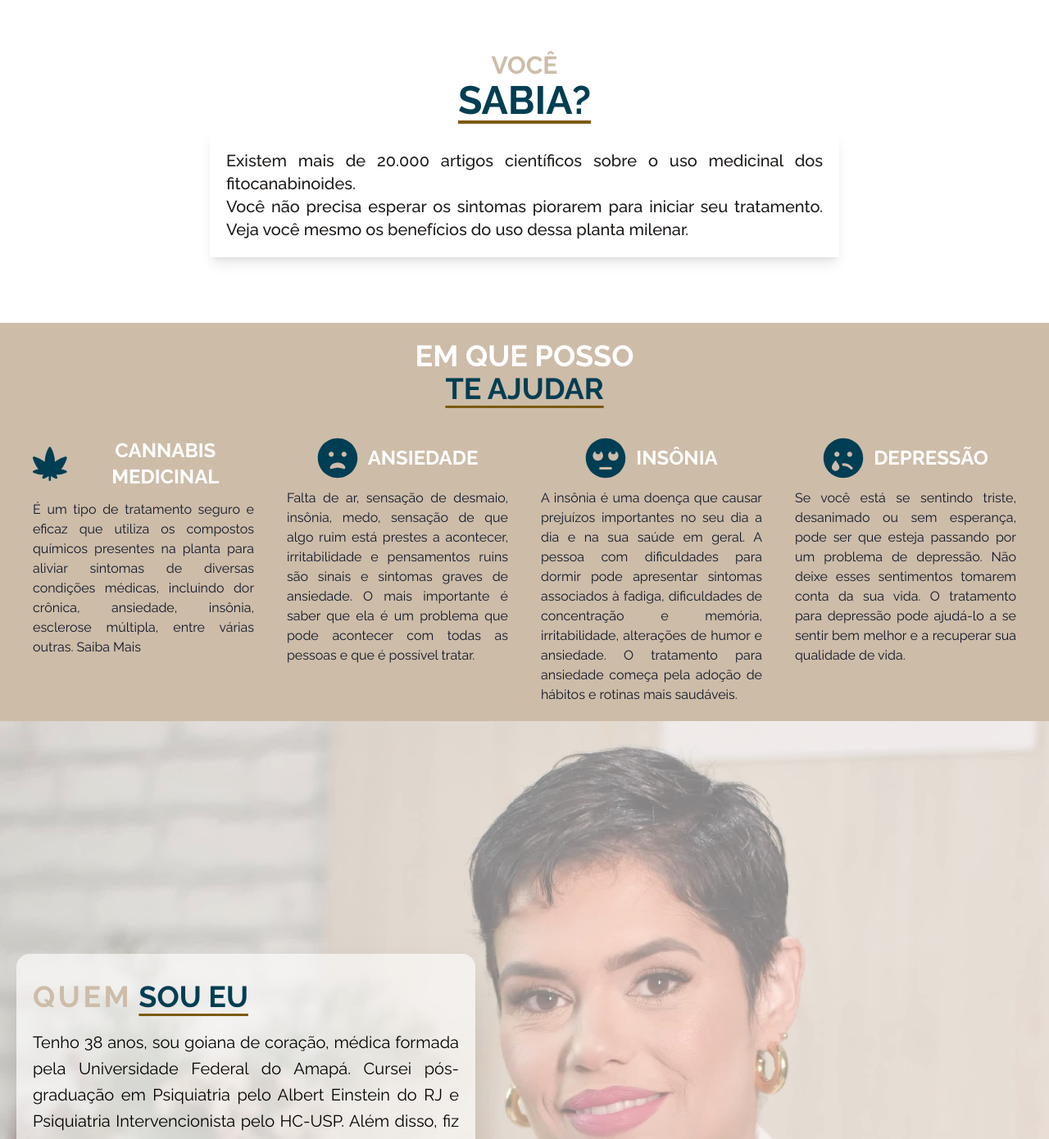
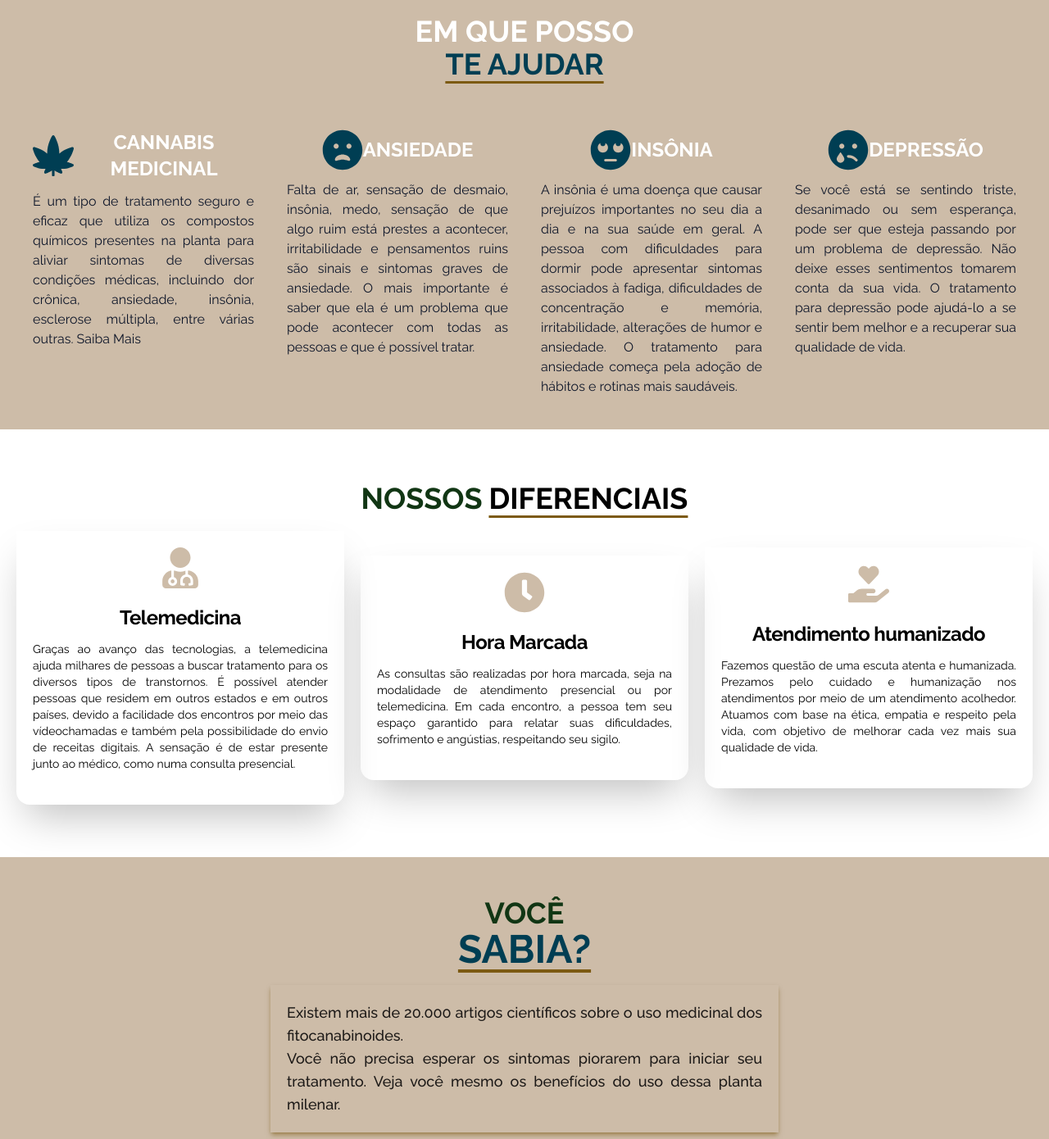
Before and after one commit to brunoprestesap/page-dra-camila, a React (Create React App) app: page /cannabis in a window 1280 px wide. Shown: the part 802-2192 px from the top of the page at 82% size. Built offline with nearby package versions, Linux system fonts and the light colour scheme.

Commit message:
Ajustes de cores e alguns espaçamentos

```diff
--- a/src/Pages/Cannabis.js
+++ b/src/Pages/Cannabis.js
@@ -25,7 +25,7 @@ const Cannabis = () => {
 
   return (
     <div className={currentMode === "dark" ? "dark" : ""}>
-      <div className="bg-white text-[#003E53] dark:bg-main-dark-bg dark:text-gray-200">
+      <div className="bg-white text-black dark:bg-main-dark-bg dark:text-gray-200">
         {/* BtnArrowUp Component */}
         <BtnUp color={currentColor} />
 
@@ -35,19 +35,19 @@ const Cannabis = () => {
           <Hero color={currentColor} />
 
           {/* Card inicial area */}
-          <CardInicial />
+          <Tratamentos />
+
+          {/* Diferentials area */}
+          <Diferentials />
 
           {/* Card inicial area */}
-          <Tratamentos />
+          <CardInicial />
 
           {/* Card inicial area */}
           <Brand />
 
           {/* Testemonials area */}
           <Testemonials />
-
-          {/* Diferentials area */}
-          <Diferentials />
 
           {/* CTA area */}
           <Cta />
--- a/src/components/Cannabis/Brand.js
+++ b/src/components/Cannabis/Brand.js
@@ -17,10 +17,10 @@ const Brand = () => {
 
                     <div className="backdrop-opacity-10 rounded-2xl bg-white px-5 py-8 bg-opacity-60 shadow-2xl shadow-stone-500/50">
                         <div className='flex gap-2'>
-                            <h2 className='text-2xl md:text-4xl tracking-widest text-[#CDBCA8] font-extrabold'>
+                            <h2 className='text-2xl md:text-4xl tracking-widest text-[#113614] font-extrabold'>
                                 QUEM
                             </h2>
-                            <h2 className='text-2xl md:text-4xl font-bold mb-5 underline decoration-[#7C5A12] underline-offset-8'>
+                            <h2 className='text-2xl text-[#003E53] md:text-4xl font-bold mb-5 underline decoration-[#7C5A12] underline-offset-8'>
                                 SOU EU
                             </h2>
                         </div>
--- /dev/null
+++ b/src/components/Cannabis/CardBeneficios.js
@@ -0,0 +1,22 @@
+import React from 'react'
+
+function CardBeneficios({ id, icon, title, text }) {
+  return (
+    <div
+      key={id}
+      className="mx-auto group shadow-2xl rounded-b-2xl transform duration-500 hover:-translate-y-2"
+    >
+      <div className="p-5">
+        <div className="flex justify-center">
+          {icon}
+        </div>
+        <div className='w-full py-5'>
+          <h5 className="text-2xl font-bold text-center tracking-tight">{title}</h5>
+          <p className='text-sm mt-3 md:leading-5 text-justify'>{text}</p>
+        </div>
+      </div>
+    </div>
+  );
+}
+
+export default CardBeneficios;
--- a/src/components/Cannabis/CardInicial.js
+++ b/src/components/Cannabis/CardInicial.js
@@ -2,31 +2,27 @@ import React from "react";
 
 const CardInicial = () => {
   return (
-    <div id="vocesabia" className="group my-8 md:my-12 lg:my-16">
+    <div
+      id="vocesabia"
+      className="group p-5 bg-[#CDBCA8] lg:h-96 flex flex-col justify-center items-center"
+    >
       <div className="w-full">
-        <h2 className="text-xl md:text-3xl font-bold text-center text-[#CDBCA8] uppercase">
+        <h2 className="text-2xl md:text-4xl font-bold text-center text-[#113614] uppercase">
           Você
         </h2>
         <h2 className="text-3xl md:text-5xl font-bold text-center text-[#003E53] uppercase underline decoration-[#7C5A12] underline-offset-8">
-            sabia?
+          sabia?
         </h2>
       </div>
 
-      <div className="w-full m-auto py-4 relative flex justify-center items-center">
-        <div className="w-5/6 h-full rounded-2xl bg-center bg-cover duration-500">
-          <div className="flex flex-wrap justify-center shadow-lg mx-auto max-w-3xl py-5 group transform duration-500 cursor-pointer">
-            <div className="w-full">
-              <div className="px-5">
-                <div className="md:flex md:items-center md:gap-5">
-                  <h2 className="text-justify leading-6 text-stone-900 text-base md:text-xl font-medium">
-                    Existem mais de 20.000 artigos científicos sobre o uso medicinal dos fitocanabinoides.<br />
-                    Você não precisa esperar os sintomas piorarem para iniciar seu tratamento. Veja você mesmo os benefícios do uso dessa planta milenar.
-                  </h2>
-                </div>
-              </div>
-            </div>
-          </div>
-        </div>
+      <div className="w-full md:w-3/6 mt-5 p-5 shadow-md shadow-[#7C5A12]/50">
+        <h2 className="text-justify leading-6 text-stone-900 text-sm md:text-lg font-medium">
+          Existem mais de 20.000 artigos científicos sobre o uso medicinal dos
+          fitocanabinoides.
+          <br />
+          Você não precisa esperar os sintomas piorarem para iniciar seu
+          tratamento. Veja você mesmo os benefícios do uso dessa planta milenar.
+        </h2>
       </div>
     </div>
   );
--- a/src/components/Cannabis/CardTratamento.js
+++ b/src/components/Cannabis/CardTratamento.js
@@ -2,21 +2,24 @@ import React from "react";
 
 const CardTratamento = ({ id, icon, title, text }) => {
   return (
-    <div key={id} className="group px-5">
-      <div>
+    <div key={id} className="group p-5">
 
-        <div className="mb-3 flex justify-center items-center gap-3">
-          {icon}
-          <h2 className="text-2xl text-center font-bold text-white uppercase">
-            {title}
-          </h2>
+        <div className="mb-3 flex flex-col lg:flex-row justify-center items-center">
+          <div>
+            {icon}
+          </div>
+          <div>
+            <h2 className="text-2xl text-center font-bold text-white uppercase">
+              {title}
+            </h2>
+          </div>
         </div>
 
         <div>
-          <h2 className="text-base text-justify text-slate-900">{text}</h2>
+          <h2 className="text-sm md:text-base text-justify text-slate-900">
+            {text}
+          </h2>
         </div>
-
-      </div>
     </div>
   );
 };
--- a/src/components/Cannabis/Contact.js
+++ b/src/components/Cannabis/Contact.js
@@ -5,7 +5,7 @@ const Contact = () => {
   return (
     <div id="contact" className="my-8">
       <div className="flex justify-center gap-3 mb-8">
-        <h2 className="flex gap-2 text-4xl font-bold text-center text-[#CDBCA8]">
+        <h2 className="flex gap-2 text-4xl font-bold text-center text-[#113614]">
           <FaMapMarkedAlt color="003E53" />
           ONDE
         </h2>
@@ -40,7 +40,7 @@ const Contact = () => {
           </div>
         </div>
 
-        <div className="w-full px-5 my-5 md:my-0">
+        <div className="w-full px-5 mt-12 md:my-0">
           <div className="w-full mb-8 flex justify-center items-center">
             <h1 className="text-4xl font-bold text-center text-[#003E53] underline decoration-[#7C5A12] underline-offset-8">
               CONTATO
--- a/src/components/Cannabis/Cta.js
+++ b/src/components/Cannabis/Cta.js
@@ -4,9 +4,9 @@ import { FaWhatsapp } from "react-icons/fa";
 
 const Cta = () => {
   return (
-    <div id="cta" className="flex justify-center py-12">
+    <div id="cta" className="flex justify-center p-5">
       <div className="flex flex-col w-full md:w-3/6 items-center shadow-2xl shadow-gray-500/50 bg-[#CDBCA8] rounded-xl p-5 md:p-8">
-        <h2 className="text-base md:text-xl leading-7 text-justify text-slate-900">
+        <h2 className="text-sm md:text-xl leading-7 text-justify text-black">
           O uso da cannabis medicinal tem sido amplamente estudado e os
           resultados são surpreendentes. Em muitos casos, ela pode ser tão
           eficaz quanto os medicamentos tradicionais. Além disso, é uma opção
--- a/src/components/Cannabis/Diferentials.js
+++ b/src/components/Cannabis/Diferentials.js
@@ -1,6 +1,6 @@
 import React from "react";
 
-import CardBeneficios from "../CardBeneficios";
+import CardBeneficios from "./CardBeneficios";
 import { FaHandHoldingHeart, FaClock, FaUserMd } from "react-icons/fa";
 
 const Diferentials = () => {
@@ -25,7 +25,7 @@ const Diferentials = () => {
   return (
     <div id="diferenciais" className="px-5 py-16 w-full flex flex-col">
       <div className="flex w-full justify-center items-center gap-2">
-        <h2 className="text-3xl md:text-4xl font-bold text-center text-[#CDBCA8] uppercase">
+        <h2 className="text-3xl md:text-4xl font-bold text-center text-[#113614] uppercase">
           Nossos
         </h2>
         <h2 className="text-3xl md:text-4xl font-bold text-center uppercase underline decoration-[#7C5A12] underline-offset-8">
--- a/src/components/Cannabis/Testemonials.js
+++ b/src/components/Cannabis/Testemonials.js
@@ -69,7 +69,7 @@ const Testemonials = () => {
   return (
     <div id="depoimentos" className="group my-8 md:my-12 lg:my-16">
       <div className="w-full">
-        <h2 className="text-xl md:text-3xl font-bold text-center text-[#CDBCA8] uppercase">
+        <h2 className="text-xl md:text-3xl font-bold text-center text-[#113614] uppercase">
           O que as pessoas dizem sobre o
         </h2>
         <h2 className="text-3xl md:text-5xl font-bold text-center text-[#003E53] uppercase underline decoration-[#7C5A12] underline-offset-8">
--- a/src/components/Cannabis/Tratamentos.js
+++ b/src/components/Cannabis/Tratamentos.js
@@ -6,25 +6,25 @@ const Tratamentos = () => {
   const contents = [
     {
       id: 1,
-      icon: <FaCannabis size={50} />,
+      icon: <FaCannabis size={50} color='003E53' />,
       title: "Cannabis Medicinal",
       text: `É um tipo de tratamento seguro e eficaz que utiliza os compostos químicos presentes na planta para aliviar sintomas de diversas condições médicas, incluindo dor crônica, ansiedade, insônia, esclerose múltipla, entre várias outras. Saiba Mais`,
     },
     {
       id: 2,
-      icon: <FaFrownOpen size={50} />,
+      icon: <FaFrownOpen size={50} color='003E53' />,
       title: "Ansiedade",
       text: "Falta de ar, sensação de desmaio, insônia, medo, sensação de que algo ruim está prestes a acontecer, irritabilidade e pensamentos ruins são sinais e sintomas graves de ansiedade. O mais importante é saber que ela é um problema que pode acontecer com todas as pessoas e que é possível tratar.",
     },
     {
       id: 3,
-      icon: <FaMehRollingEyes size={50} />,
+      icon: <FaMehRollingEyes size={50} color='003E53' />,
       title: "Insônia",
       text: "A insônia é uma doença que causar prejuízos importantes no seu dia a dia e na sua saúde em geral.  A pessoa com dificuldades para dormir pode apresentar sintomas associados à fadiga, dificuldades de concentração e memória, irritabilidade, alterações de humor e ansiedade. O tratamento para ansiedade começa pela adoção de hábitos e rotinas mais saudáveis.",
     },
     {
       id: 4,
-      icon: <FaSadTear size={50} />,
+      icon: <FaSadTear size={50} color='003E53' />,
       title: "Depressão",
       text: "Se você está se sentindo triste, desanimado ou sem esperança, pode ser que esteja passando por um problema de depressão. Não deixe esses sentimentos tomarem conta da sua vida. O tratamento para depressão pode ajudá-lo a se sentir bem melhor e a recuperar sua qualidade de vida.",
     },
@@ -36,7 +36,7 @@ const Tratamentos = () => {
         <h2 className="text-4xl font-bold text-center uppercase text-white">
           Em que posso
         </h2>
-        <h2 className="text-4xl font-bold text-center uppercase underline decoration-[#7C5A12] underline-offset-8">
+        <h2 className="text-4xl font-bold text-[#003E53] text-center uppercase underline decoration-[#7C5A12] underline-offset-8">
           te ajudar
         </h2>
       </div>
```
Also changed, not shown: src/components/Cannabis/Hero.js (+9 -6 lines).
